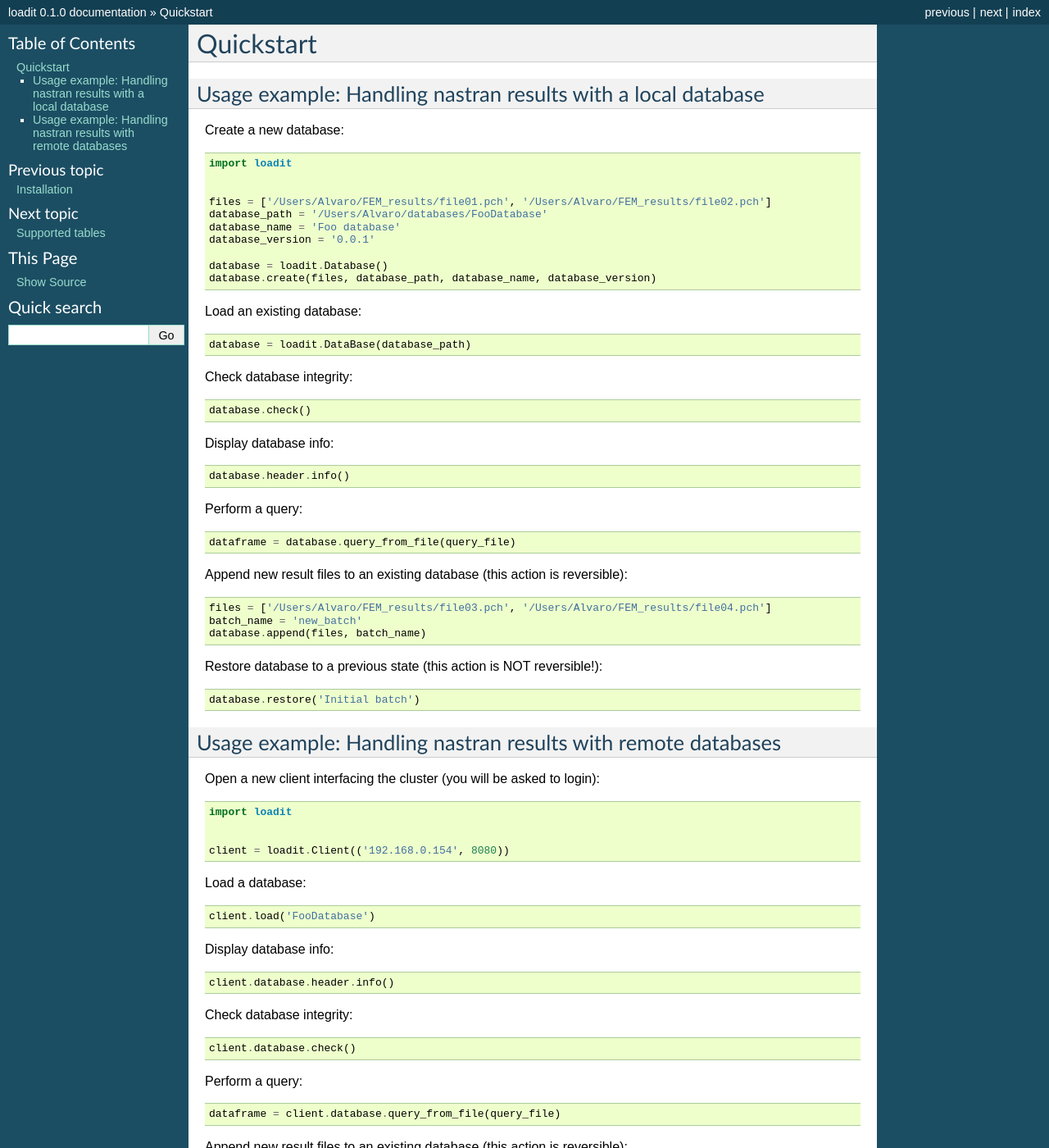
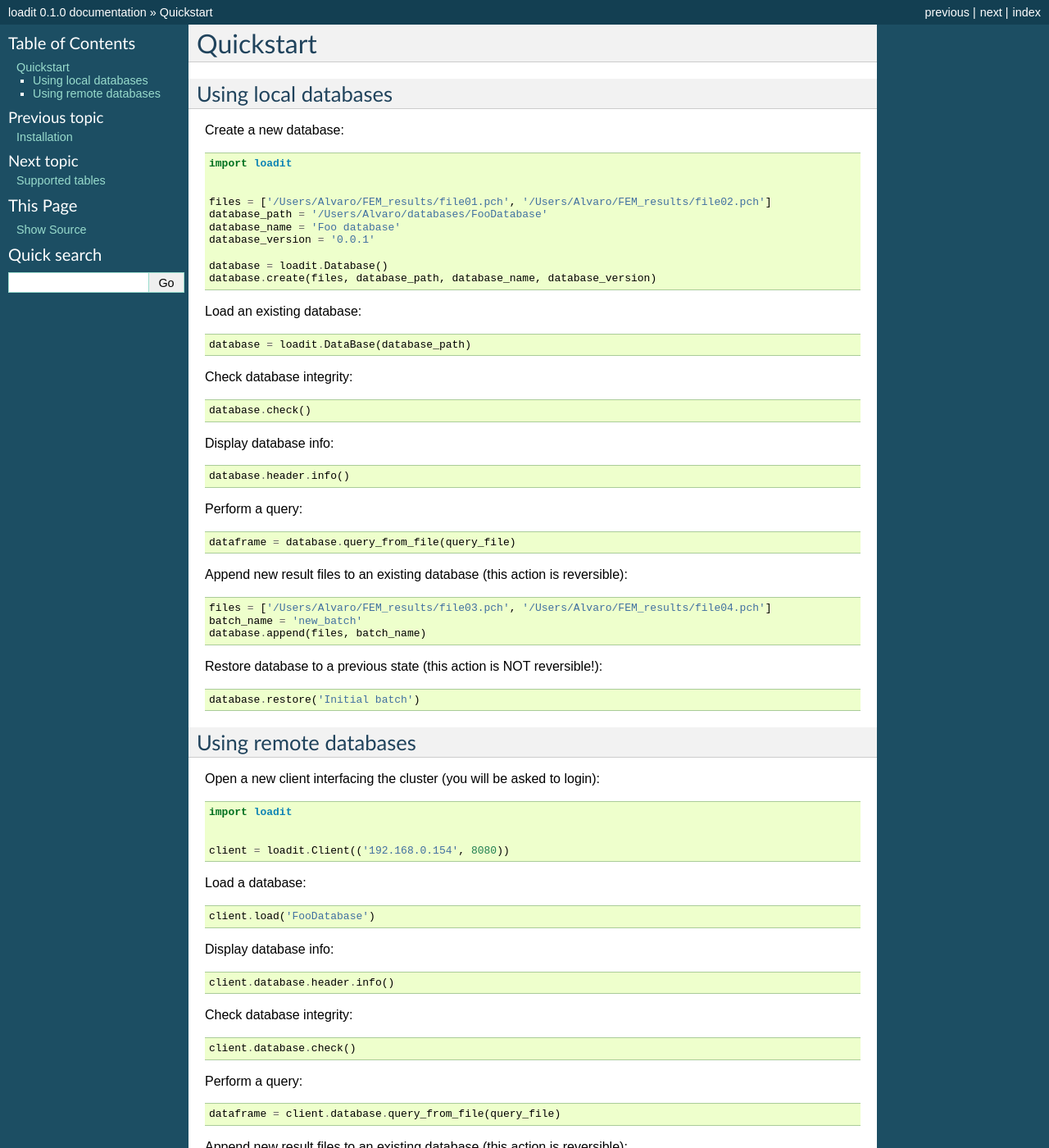
Before and after one commit to alvarosanz/loadit, a Sphinx documentation site: the page built from docs/source/quickstart.rst, in a window 1280 px wide and 1400 px high. Shown: the whole window at 82% size. Built offline with Sphinx 7.4.7, drawn with Linux system fonts in a browser that asks for light colours.

Commit message:
Modified docs

```diff
--- a/docs/source/quickstart.rst
+++ b/docs/source/quickstart.rst
@@ -2,8 +2,8 @@
 Quickstart
 **********
 
-Usage example: Handling nastran results with a local database
-=============================================================
+Using local databases
+=====================
 
 Create a new database::
 
@@ -45,8 +45,8 @@ Restore database to a previous state (this action is NOT reversible!)::
     database.restore('Initial batch')
 
 
-Usage example: Handling nastran results with remote databases
-=============================================================
+Using remote databases
+======================
 
 Open a new client interfacing the cluster (you will be asked to login)::
 
```
